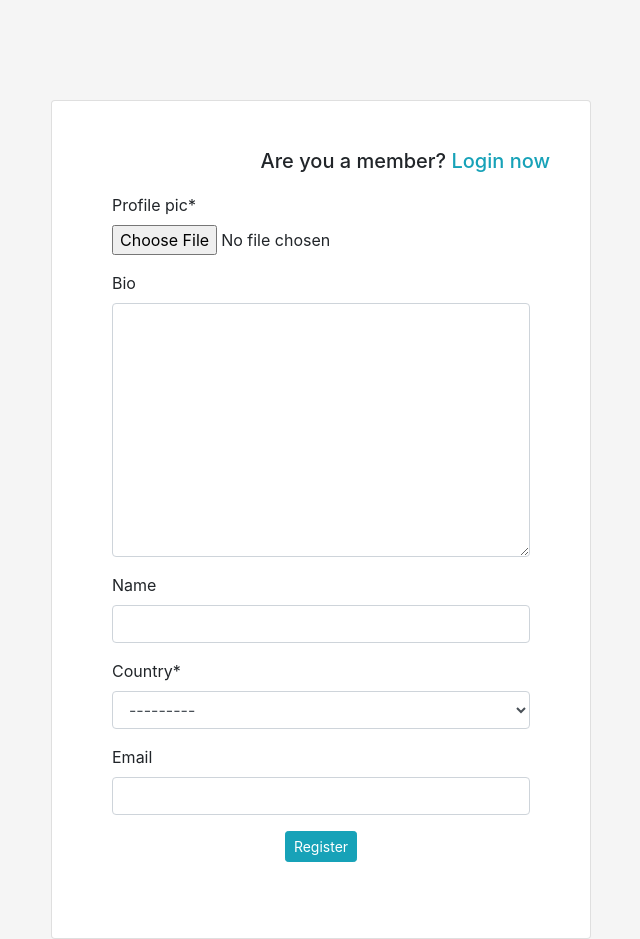
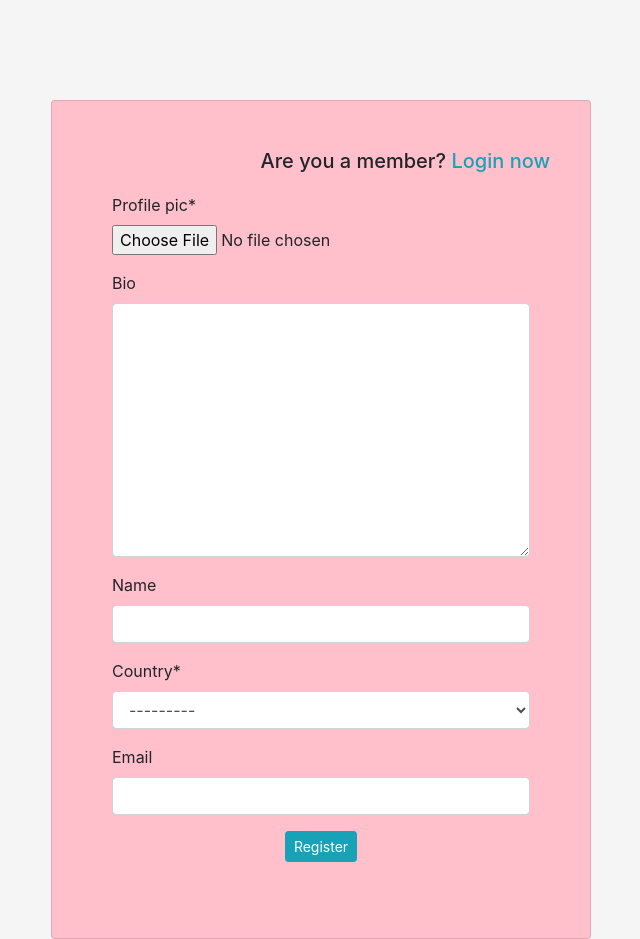
Before and after one commit to kangalah/Awwards, a Django app: template awwwwards/templates/registration/registration_form.html in a window 1280 px wide. Shown: the whole page, without its empty margins (319-959 px from the left). Run offline with Django 3.2, Linux system fonts and the light colour scheme; the template is opened without the code that fills it: values that come from a table or form of the project are taken from there, others are empty; some libraries are stand-ins or nearby versions.

```diff
--- a/awwwwards/templates/registration/registration_form.html
+++ b/awwwwards/templates/registration/registration_form.html
@@ -6,7 +6,7 @@
     <div class="row">
         <div class="col-md-3"></div>
         <div class="col-md-6">
-            <div class="card" style="margin-top:2%; padding:20px">
+            <div class="card" style="margin-top:2%; padding:20px; background-color: pink;">
                 <div class="card-body">
                   <div class="">
                     <h5 class="text-center"><span style="float:right">Are you a member? <a href="/accounts/login" class="text-info">Login now</a></span></h5></div>
```
